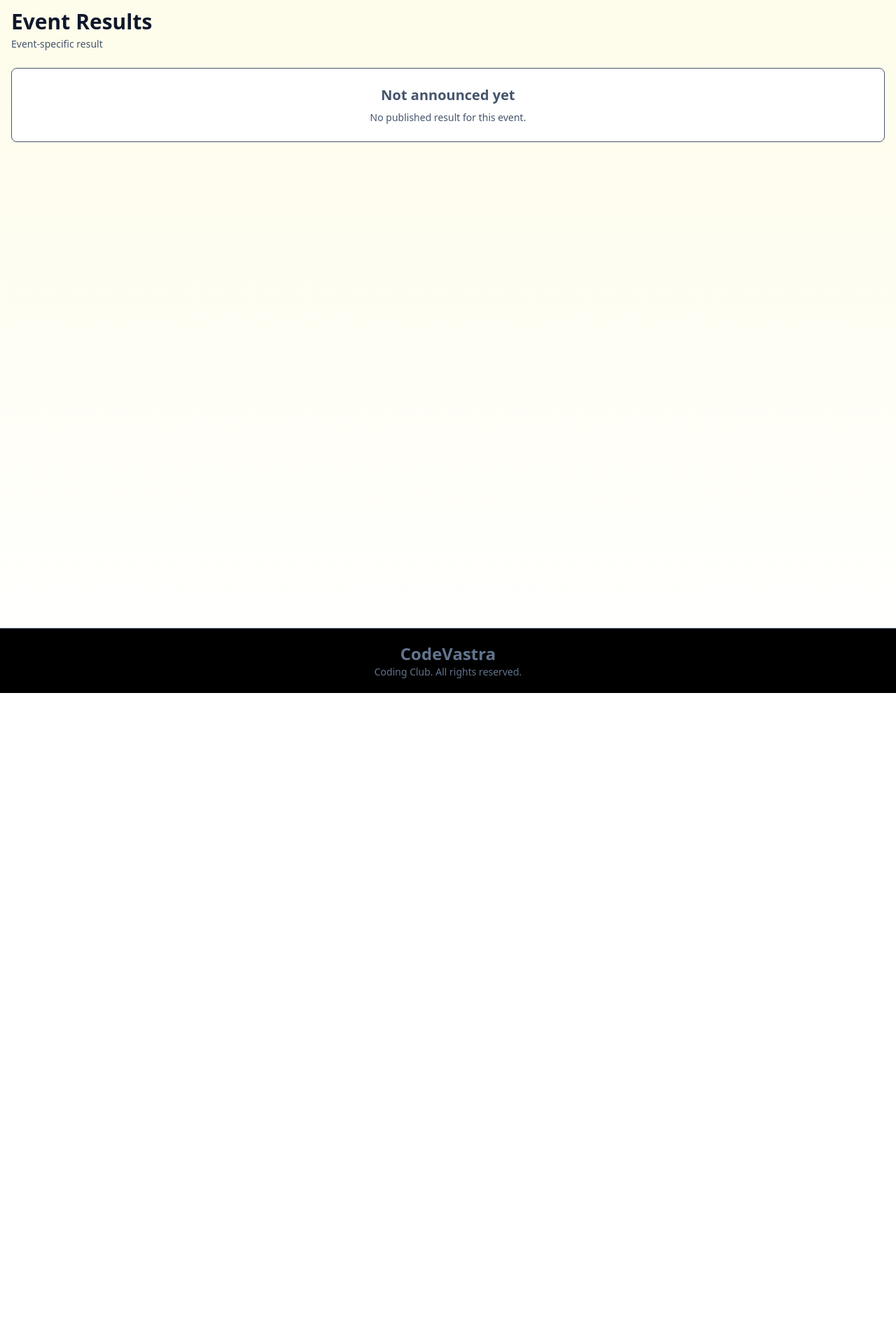
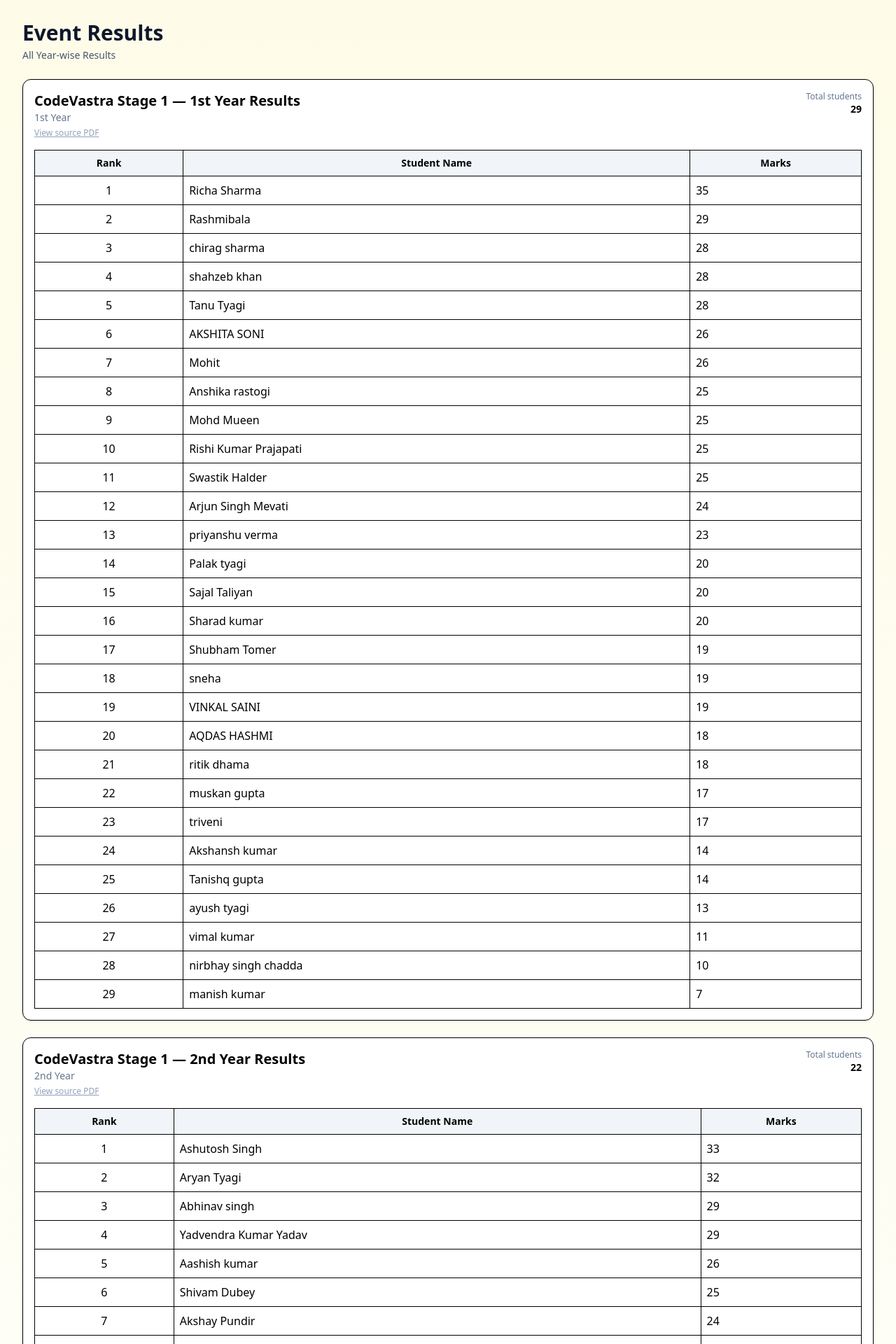
Before and after one commit to Rajendrakishore01/codevastra_frontend, a React (Vite) app: page /results/codewars-stage1 in a window 1280 px wide. Shown: the part 80-2000 px from the top of the page at 70% size. Before the commit the page ends 1070 px from the top, so only its background shows below. Built offline with nearby package versions, Linux system fonts and the light colour scheme.

Commit message:
result declare stage 1 codewars

```diff
--- a/src/pages/Results.jsx
+++ b/src/pages/Results.jsx
@@ -1,116 +1,281 @@
 import { useEffect, useState } from "react";
-import { useParams } from "react-router-dom";
-
+import { useParams, Link } from "react-router-dom";
 
 export default function Results() {
   const [events, setEvents] = useState([]);
   const { eventId } = useParams();
 
+  // map common event slugs/aliases to internal ids or "all"
+  const aliasMap = {
+    "codewars-stage1": "all",
+    "codewars-stage1-all": "all",
+    "stage1": "all",
+  };
+  const resolvedId = eventId ? (aliasMap[eventId] ?? eventId) : null;
+
+  // Sort + Rank Logic (marks desc → alphabetical A→Z)
+  const sortAndRank = (students) => {
+    const sorted = [...students].sort((a, b) => {
+      if (b.score !== a.score) return b.score - a.score;
+      return a.name.toLowerCase().localeCompare(b.name.toLowerCase());
+    });
+
+    return sorted.map((s, idx) => ({
+      ...s,
+      rank: idx + 1,
+    }));
+  };
+
   useEffect(() => {
-    const stored = JSON.parse(localStorage.getItem("codevastra_results") || "[]");
-    setEvents(stored);
+    // ---------- 1st YEAR ----------
+    const firstYear = sortAndRank([
+      { name: "Richa Sharma", score: 35 },
+      { name: "Rashmibala", score: 29 },
+      { name: "Tanu Tyagi", score: 28 },
+      { name: "chirag sharma", score: 28 },
+      { name: "shahzeb khan", score: 28 },
+      { name: "AKSHITA SONI", score: 26 },
+      { name: "Mohit", score: 26 },
+      { name: "Swastik Halder", score: 25 },
+      { name: "Rishi Kumar Prajapati", score: 25 },
+      { name: "Mohd Mueen", score: 25 },
+      { name: "Anshika rastogi", score: 25 },
+      { name: "Arjun Singh Mevati", score: 24 },
+      { name: "priyanshu verma", score: 23 },
+      { name: "Sajal Taliyan", score: 20 },
+      { name: "Palak tyagi", score: 20 },
+      { name: "Sharad kumar", score: 20 },
+      { name: "VINKAL SAINI", score: 19 },
+      { name: "Shubham Tomer", score: 19 },
+      { name: "sneha", score: 19 },
+      { name: "AQDAS HASHMI", score: 18 },
+      { name: "ritik dhama", score: 18 },
+      { name: "triveni", score: 17 },
+      { name: "muskan gupta", score: 17 },
+      { name: "Tanishq gupta", score: 14 },
+      { name: "Akshansh kumar", score: 14 },
+      { name: "ayush tyagi", score: 13 },
+      { name: "vimal kumar", score: 11 },
+      { name: "nirbhay singh chadda", score: 10 },
+      { name: "manish kumar", score: 7 },
+    ]);
+
+    // ---------- 2nd YEAR ----------
+    const secondYear = sortAndRank([
+      { name: "Shivam Dubey", score: 25 },
+      { name: "Parikshit", score: 12 },
+      { name: "Deepanshu", score: 23 },
+      { name: "Mohd yasir", score: 24 },
+      { name: "Aryan Tyagi", score: 32 },
+      { name: "zaid siddiqui", score: 23 },
+      { name: "Manas yadav", score: 16 },
+      { name: "vishal upadhyay", score: 12 },
+      { name: "shiva sharma", score: 22 },
+      { name: "Aayushi", score: 16 },
+      { name: "Aashish kumar", score: 26 },
+      { name: "Akshay pal", score: 20 },
+      { name: "Adrika Singh", score: 21 },
+      { name: "Ashutosh Singh", score: 33 },
+      { name: "Jayant Pal", score: 20 },
+      { name: "Gungun Srivastava", score: 24 },
+      { name: "Akshay Pundir", score: 24 },
+      { name: "Abhinav singh", score: 29 },
+      { name: "ASHEESH YADAV", score: 21 },
+      { name: "aditi rai", score: 22 },
+      { name: "vaibhav pal", score: 20 },
+      { name: "Yadvendra Kumar Yadav", score: 29 },
+    ]);
+
+    // ---------- 3rd YEAR ----------
+    const thirdYear = sortAndRank([
+      { name: "Mohd Arsh", score: 37 },
+      { name: "Gurkirat Singh", score: 32 },
+      { name: "Abhishek Sharma", score: 26 },
+      { name: "Lavish Nagar", score: 26 },
+      { name: "Digvijay Singh", score: 20 },
+      { name: "saumya singh", score: 26 },
+      { name: "Aaradhya sharma", score: 28 },
+      { name: "Arsalaan Mansoori", score: 22 },
+      { name: "Rishu Parihar", score: 32 },
+    ]);
+
+    setEvents([
+
+{
+        id: "1st-year",
+        event: "CodeVastra Stage 1 — 1st Year Results",
+        date: "1st Year",
+        pdfUrl: "https://drive.google.com/file/d/1SKbuZBlW4x3Ah9sZT1XwiS6Hlr-yX7hA/view?usp=sharing",
+        students: firstYear,
+      },
+      {
+        id: "2nd-year",
+        event: "CodeVastra Stage 1 — 2nd Year Results",
+        date: "2nd Year",
+        pdfUrl: "https://drive.google.com/file/d/1dfSR5QcTn03_0DzT9Jidl4OqD4lQ3qoK/view?usp=sharing",
+        students: secondYear,
+      },
+      {
+        id: "3rd-year",
+        event: "CodeVastra Stage 1 — 3rd Year Results",
+        date: "3rd Year",
+        pdfUrl: "https://drive.google.com/file/d/1eworNNFRHdR2oSGHU3lOug8KtVM653j8/view?usp=sharing",
+        students: thirdYear,
+      },
+    ]);
   }, []);
 
-  const focusedEvent = eventId ? events.find((e) => e.id === eventId) : null;
+  // debug logging inside React (safe)
+  useEffect(() => {
+    console.log("DEBUG — current eventId:", eventId, "resolvedId:", resolvedId);
+    console.log("DEBUG — events state length:", events.length);
+  }, [eventId, resolvedId, events.length]);
 
-  const renderEventBlock = (ev) => {
-    const validStudents = (ev.students || []).filter((s) => s && s.rank != null);
-    const topRank = validStudents.length ? Math.min(...validStudents.map((s) => s.rank)) : null;
-    const topStudents = topRank != null ? validStudents.filter((s) => s.rank === topRank) : [];
+  const focusedEvent = events.length && resolvedId && resolvedId !== "all"
+    ? events.find((e) => e.id === resolvedId)
+    : null;
 
-    return (
+  const availableIds = events.map((e) => e.id);
+
+  const renderEventBlock = (ev) => (
     <div key={ev.id} className="rounded-xl border p-4 bg-white shadow-sm">
-        <div className="flex items-center justify-between">
+      <div className="flex items-start justify-between">
         <div>
-            <h3 className="text-lg font-semibold">{ev.event}</h3>
-            <p className="text-xs text-slate-500">{ev.date}</p>
+          <h3 className="text-xl font-bold">{ev.event}</h3>
+          <p className="text-sm text-slate-500">{ev.date}</p>
+          {ev.pdfUrl && (
+            <p className="text-xs text-slate-400 mt-1">
+              <a href={ev.pdfUrl} target="_blank" rel="noreferrer" className="underline">
+                View source PDF
+              </a>
+            </p>
+          )}
         </div>
 
-          <div className="text-right">
-            {topStudents.length > 0 ? (
-              <div className="text-sm">
-                <div className="text-xs text-slate-500">Top student</div>
-                <div className="font-semibold">
-                  {topStudents.map((s) => s.name).join(", ")}
-                  {topStudents.length > 1 ? ` (tie, rank ${topRank})` : ` — Rank ${topRank}`}
-                </div>
-              </div>
-            ) : (
-              <div className="text-sm text-slate-500">No result</div>
-            )}
+        <div className="text-right text-sm">
+          <div className="text-xs text-slate-500">Total students</div>
+          <div className="font-semibold">{ev.students.length}</div>
         </div>
       </div>
 
       <div className="mt-4 overflow-auto">
-          {validStudents.length > 0 ? (
+        {ev.students.length > 0 ? (
           <table className="w-full border">
             <thead className="bg-slate-100 text-sm">
               <tr>
                 <th className="border p-2">Rank</th>
                 <th className="border p-2">Student Name</th>
-                  <th className="border p-2">Score</th>
+                <th className="border p-2">Marks</th>
               </tr>
             </thead>
             <tbody>
               {ev.students.map((s, i) => (
                 <tr key={i}>
-                    <td className="border p-2 text-center">{s.rank ?? "-"}</td>
-                    <td className="border p-2">{s.name ?? "-"}</td>
-                    <td className="border p-2">{s.score ?? "-"}</td>
+                  <td className="border p-2 text-center">{s.rank}</td>
+                  <td className="border p-2">{s.name}</td>
+                  <td className="border p-2">{s.score}</td>
                 </tr>
               ))}
             </tbody>
           </table>
         ) : (
           <div className="p-6 text-center text-slate-600">
-              <div className="text-lg font-semibold">Not announced yet</div>
-              <div className="mt-2 text-sm">Results will appear here after admin publishes them.</div>
+            <div className="text-lg font-semibold">No students</div>
           </div>
         )}
       </div>
     </div>
   );
-  };
 
+  // If user visited /results/:eventId
+  if (eventId) {
+    if (events.length === 0) {
       return (
-    <div className="min-h-screen flex flex-col">
-      {/* MAIN CONTENT */}
-      <main className="flex-grow">
-        <div className="flex items-start justify-between">
+        <div className="min-h-screen flex items-center justify-center p-6">
+          <div className="text-center">
+            <div className="text-xl font-semibold">Loading results…</div>
+            <div className="mt-2 text-sm text-slate-500">Please wait while results are loaded.</div>
+          </div>
+        </div>
+      );
+    }
+
+    if (resolvedId === "all") {
+      return (
+        <div className="min-h-screen flex flex-col p-4">
+          <div className="flex items-center justify-between">
             <div>
               <h2 className="text-3xl font-bold text-slate-900">Event Results</h2>
-            <p className="mt-1 text-sm text-slate-600">
-              {eventId ? "Event-specific result" : "All published results"}
-            </p>
+              <p className="mt-1 text-sm text-slate-600">All Year-wise Results</p>
             </div>
           </div>
 
           <div className="mt-6 space-y-6">
-          {eventId ? (
-            focusedEvent ? (
-              renderEventBlock(focusedEvent)
-            ) : (
-              <div className="rounded-lg border p-6 bg-white text-center text-slate-600">
-                <div className="text-xl font-semibold">Not announced yet</div>
-                <div className="mt-2 text-sm">No published result for this event.</div>
+            {events.map((ev) => renderEventBlock(ev))}
           </div>
-            )
-          ) : (
-            <>
-              {events.length === 0 && (
-                <div className="rounded-lg border p-6 bg-white text-center text-slate-600">
-                  <div className="text-xl font-semibold">No results announced yet</div>
-                  <div className="mt-2 text-sm">Results will appear here after admin publishes them.</div>
-                </div>
-              )}
-
-              {events.map((ev) => renderEventBlock(ev))}
-            </>
-          )}
-        </div>
-      </main>
-
-
         </div>
       );
     }
+
+    if (!focusedEvent) {
+      return (
+        <div className="min-h-screen p-6">
+          <div className="mt-6 rounded-lg border p-6 bg-white">
+            <h3 className="text-xl font-semibold">No published result for this event</h3>
+            <p className="mt-2 text-sm text-slate-600">
+              The URL has <span className="font-semibold">eventId = "{eventId}"</span> but no matching
+              event was found.
+            </p>
+
+            <div className="mt-4 text-sm">
+              <div className="text-slate-500">Available event ids (click to open):</div>
+              <ul className="mt-2 list-disc ml-6">
+                {availableIds.map((id) => (
+                  <li key={id}>
+                    <Link to={`/results/${id}`} className="underline">
+                      {id}
+                    </Link>
+                  </li>
+                ))}
+              </ul>
+
+              <div className="mt-3 text-xs text-slate-400">
+                Tip: open <Link to="/results" className="underline">/results</Link> to see all year-wise
+                tables, or click one of the IDs above.
+              </div>
+            </div>
+          </div>
+        </div>
+      );
+    }
+
+    return (
+      <div className="min-h-screen flex flex-col p-4">
+        <div className="flex items-start justify-between">
+          <div>
+            <h2 className="text-3xl font-bold text-slate-900">Event Results</h2>
+            <p className="mt-1 text-sm text-slate-600">Selected result</p>
+          </div>
+        </div>
+
+        <div className="mt-6">{renderEventBlock(focusedEvent)}</div>
+      </div>
+    );
+  }
+
+  // default: show all year-wise result tables
+  return (
+    <div className="min-h-screen flex flex-col p-4">
+      <div className="flex items-center justify-between">
+        <div>
+          <h2 className="text-3xl font-bold text-slate-900">Event Results</h2>
+          <p className="mt-1 text-sm text-slate-600">All Year-wise Results</p>
+        </div>
+      </div>
+
+      <div className="mt-6 space-y-6">
+        {events.map((ev) => renderEventBlock(ev))}
+      </div>
+    </div>
+  );
+}
```
Also changed, not shown: src/components/CountdownTimer.jsx (deleted, +0 -65 lines). Lines whose indentation alone changed are shown as unchanged.
